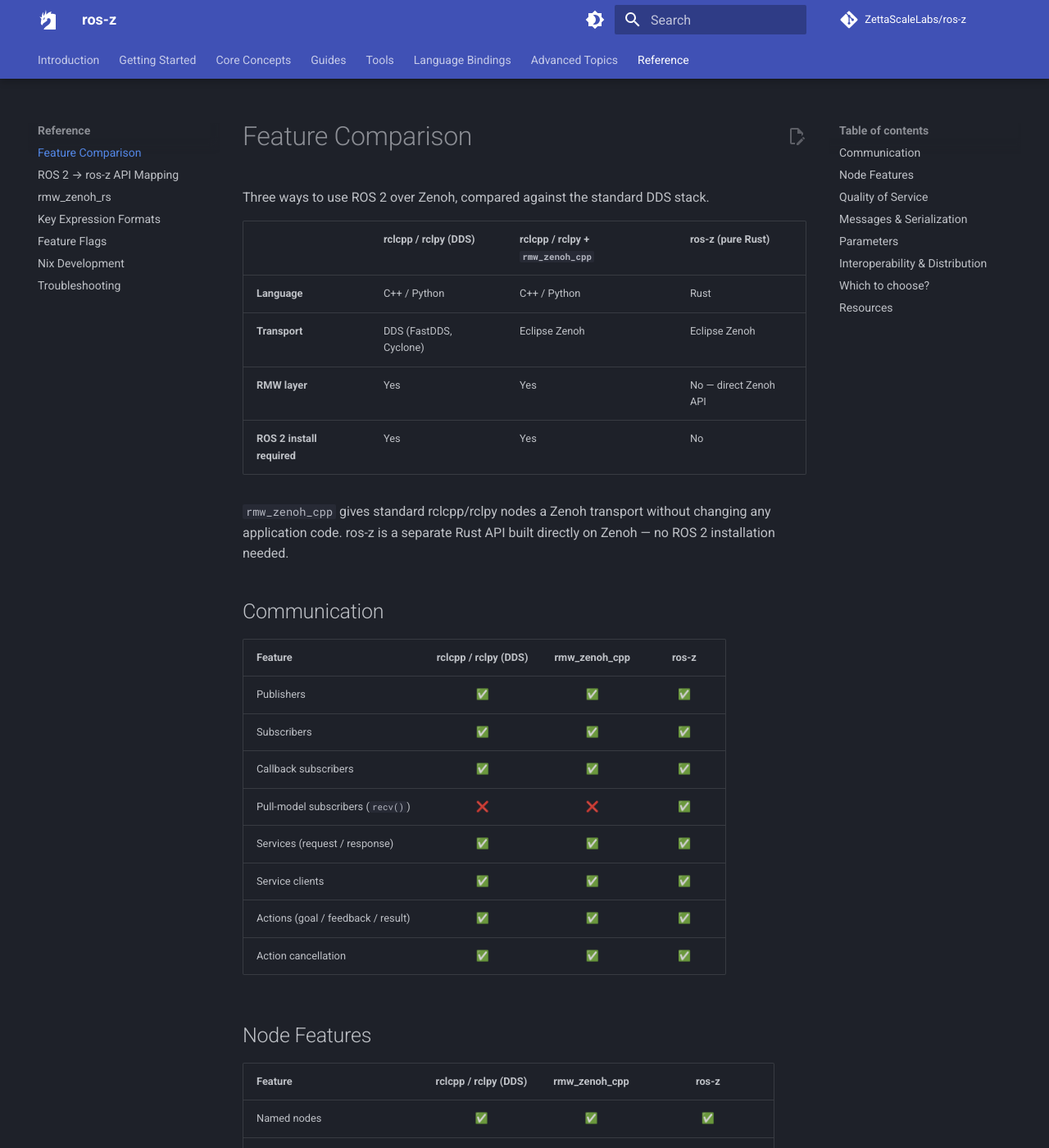
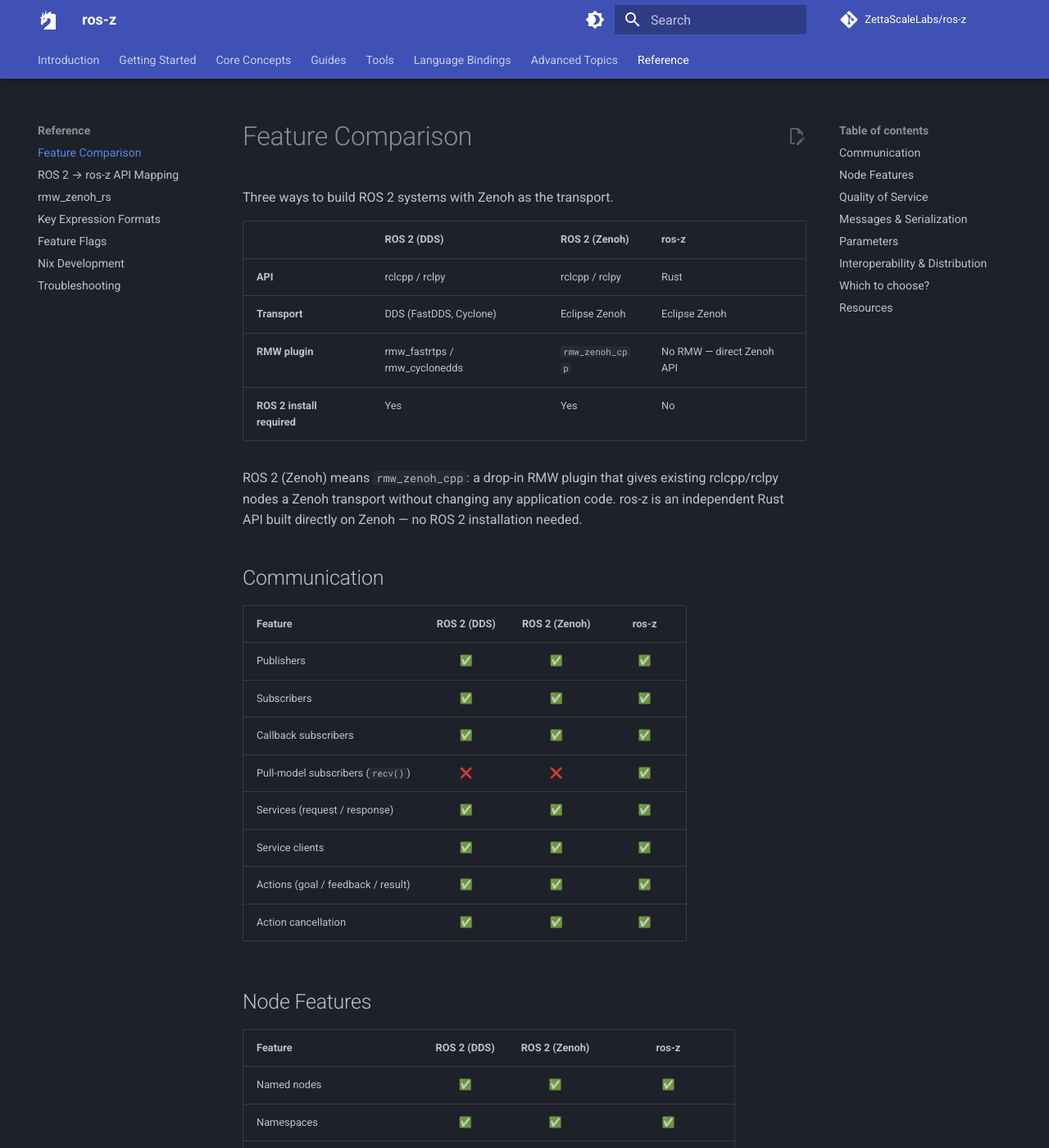
Before and after one commit to ZettaScaleLabs/ros-z, an MkDocs documentation site: the page built from docs/reference/feature-comparison.md, in a window 1280 px wide and 1400 px high. Shown: the whole window at 82% size. Built offline with MkDocs 1.6.1 and Material for MkDocs 9.7.7, drawn with Linux system fonts in a browser that asks for light colours; comment, search, counter and statistics services are not loaded; some of the changed text lies outside the part shown.

Commit message:
docs(comparison): rename columns to ROS 2 (DDS) / ROS 2 (Zenoh)

```diff
--- a/docs/reference/feature-comparison.md
+++ b/docs/reference/feature-comparison.md
@@ -1,19 +1,19 @@
 # Feature Comparison
 
-Three ways to use ROS 2 over Zenoh, compared against the standard DDS stack.
+Three ways to build ROS 2 systems with Zenoh as the transport.
 
-| | rclcpp / rclpy (DDS) | rclcpp / rclpy + `rmw_zenoh_cpp` | ros-z (pure Rust) |
-|-|----------------------|----------------------------------|-------------------|
-| **Language** | C++ / Python | C++ / Python | Rust |
+| | ROS 2 (DDS) | ROS 2 (Zenoh) | ros-z |
+|-|-------------|---------------|-------|
+| **API** | rclcpp / rclpy | rclcpp / rclpy | Rust |
 | **Transport** | DDS (FastDDS, Cyclone) | Eclipse Zenoh | Eclipse Zenoh |
-| **RMW layer** | Yes | Yes | No — direct Zenoh API |
+| **RMW plugin** | rmw_fastrtps / rmw_cyclonedds | `rmw_zenoh_cpp` | No RMW — direct Zenoh API |
 | **ROS 2 install required** | Yes | Yes | No |
 
-`rmw_zenoh_cpp` gives standard rclcpp/rclpy nodes a Zenoh transport without changing any application code. ros-z is a separate Rust API built directly on Zenoh — no ROS 2 installation needed.
+ROS 2 (Zenoh) means `rmw_zenoh_cpp`: a drop-in RMW plugin that gives existing rclcpp/rclpy nodes a Zenoh transport without changing any application code. ros-z is an independent Rust API built directly on Zenoh — no ROS 2 installation needed.
 
 ## Communication
 
-| Feature | rclcpp / rclpy (DDS) | rmw_zenoh_cpp | ros-z |
+| Feature | ROS 2 (DDS) | ROS 2 (Zenoh) | ros-z |
 |---------|:--------------------:|:-------------:|:-----:|
 | Publishers | ✅ | ✅ | ✅ |
 | Subscribers | ✅ | ✅ | ✅ |
@@ -26,7 +26,7 @@
 
 ## Node Features
 
-| Feature | rclcpp / rclpy (DDS) | rmw_zenoh_cpp | ros-z |
+| Feature | ROS 2 (DDS) | ROS 2 (Zenoh) | ros-z |
 |---------|:--------------------:|:-------------:|:-----:|
 | Named nodes | ✅ | ✅ | ✅ |
 | Namespaces | ✅ | ✅ | ✅ |
@@ -43,7 +43,7 @@
 
 ## Quality of Service
 
-| Feature | rclcpp / rclpy (DDS) | rmw_zenoh_cpp | ros-z |
+| Feature | ROS 2 (DDS) | ROS 2 (Zenoh) | ros-z |
 |---------|:--------------------:|:-------------:|:-----:|
 | Reliability (reliable / best-effort) | ✅ | ✅ | ✅ |
 | History (keep-last / keep-all) | ✅ | ✅ | ✅ |
@@ -53,7 +53,7 @@
 
 ## Messages & Serialization
 
-| Feature | rclcpp / rclpy (DDS) | rmw_zenoh_cpp | ros-z |
+| Feature | ROS 2 (DDS) | ROS 2 (Zenoh) | ros-z |
 |---------|:--------------------:|:-------------:|:-----:|
 | Typed CDR messages | ✅ | ✅ | ✅ |
 | Custom `.msg` / `.srv` / `.action` types | ✅ | ✅ | ✅ |
@@ -64,7 +64,7 @@
 
 ## Parameters
 
-| Feature | rclcpp / rclpy (DDS) | rmw_zenoh_cpp | ros-z |
+| Feature | ROS 2 (DDS) | ROS 2 (Zenoh) | ros-z |
 |---------|:--------------------:|:-------------:|:-----:|
 | Declare / get / set parameters | ✅ | ✅ | ✅ |
 | Parameter event callbacks | ✅ | ✅ | ✅ |
@@ -74,7 +74,7 @@
 
 ## Interoperability & Distribution
 
-| Feature | rclcpp / rclpy (DDS) | rmw_zenoh_cpp | ros-z |
+| Feature | ROS 2 (DDS) | ROS 2 (Zenoh) | ros-z |
 |---------|:--------------------:|:-------------:|:-----:|
 | ROS 2 CLI (`ros2 topic`, `ros2 service`, …) | ✅ | ✅ | ✅ via `rmw_zenoh_cpp` |
 | Jazzy / Kilted support | ✅ | ✅ | ✅ |
```
